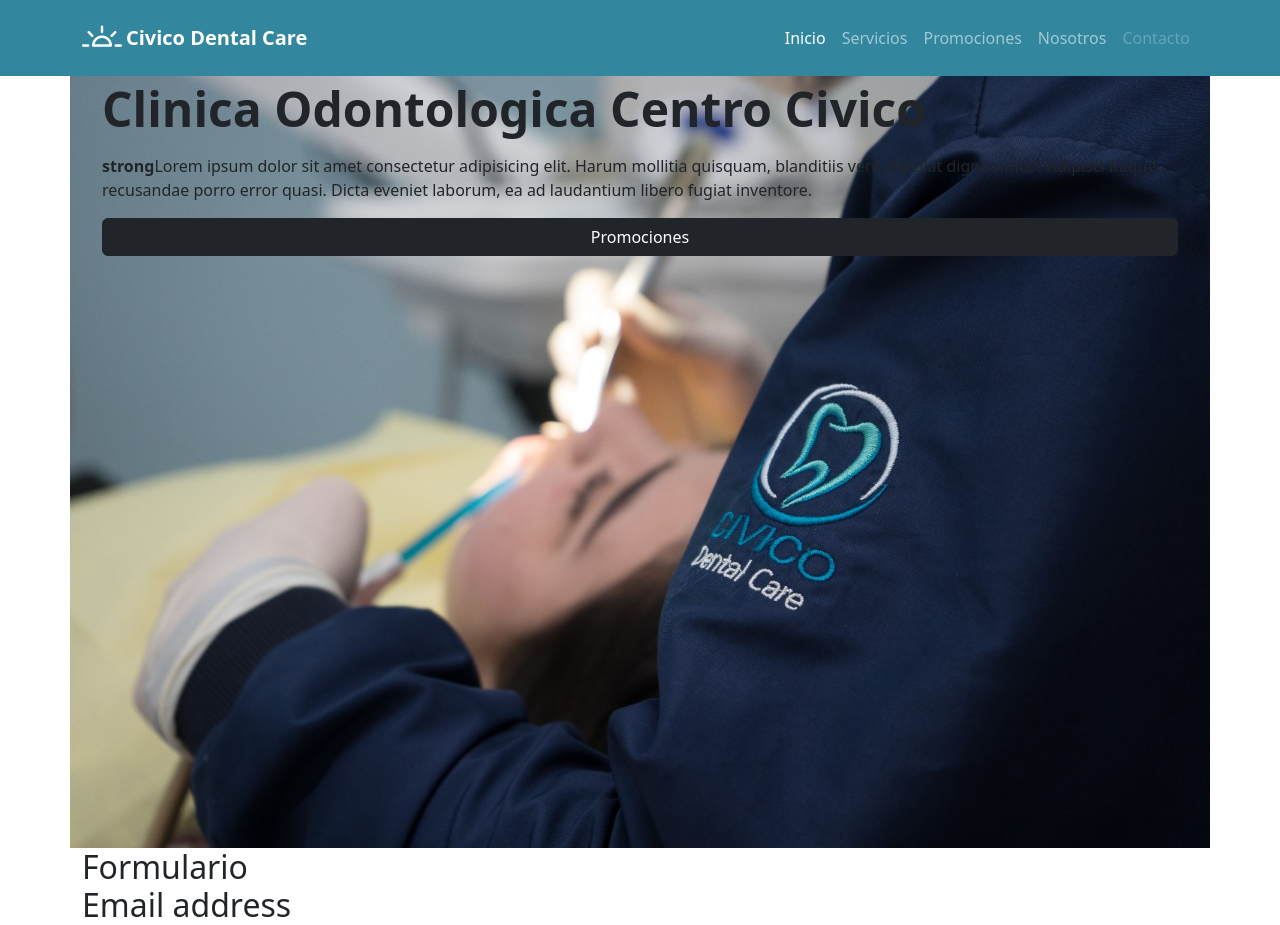
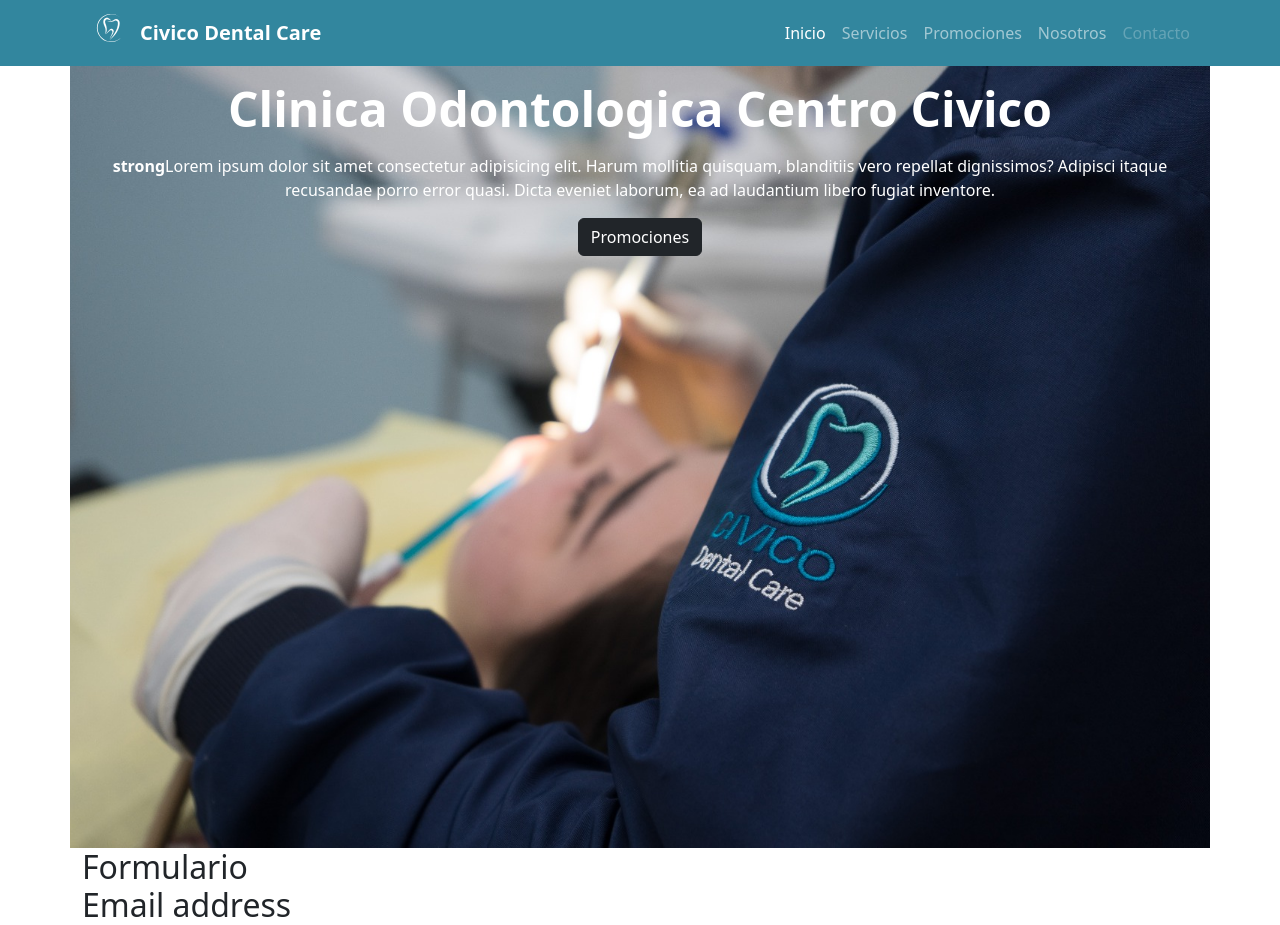
Before and after one commit to matepolicichio/civicodental, a Django app: page / in a window 1280 px wide. Shown: the top 925 px of the page. Run offline with Django 4.2, Linux system fonts and the light colour scheme.

Commit message:
actualizacion: logo y pagina servicios

```diff
--- a/civico/templates/civico/index.html
+++ b/civico/templates/civico/index.html
@@ -17,9 +17,9 @@
     <header class="navbar navbar-expand-md navbar-dark fixed-top">
         <div class="container">
             <div class="d-flex justify-content-around align-items-center fs-2 fw-bold">
-                <i class="bi bi-brightness-alt-high fs-1 text-white"></i>
-                <!-- <img src="{% static 'polls/img/bootstrap-logo.svg' %}" alt="Logo" width="30"
-                class="d-inline-block align-text-bottom"> -->
+                <!-- <i class="bi bi-brightness-alt-high fs-1 text-white"></i> -->
+                <img src="{% static 'civico/img/logo_blanco.svg' %}" alt="Logo" width="50"
+                class="d-inline-block align-text-center ms-1">
                 <a class="navbar-brand ms-1" href="#">Civico Dental Care</a>
             </div>
 
@@ -40,19 +40,20 @@
     </header>
 
     <main>
-
+        {% block contenido %}
         <section class="container portada">
             <div class="row align-items-center mt-5 p-3">
 
-                <div class="col-12 d-flex flex-column p-3">
-                    <h1 class="text-center text-md-start fw-bold display-5 mb-3">Clinica Odontologica Centro Civico</h1>
+                <div class="col-12 d-flex flex-column p-3 text-white">
+                    <h1 class="text-center fw-bold display-5 mb-3">Clinica Odontologica Centro Civico</h1>
 
-                    <p class="text-center text-md-start"><strong>strong</strong>Lorem ipsum dolor sit amet consectetur
+                    <p class="text-center"><strong>strong</strong>Lorem ipsum dolor sit amet consectetur
                         adipisicing elit. Harum mollitia quisquam, blanditiis vero repellat dignissimos? Adipisci itaque
                         recusandae porro error quasi. Dicta eveniet laborum, ea ad laudantium libero fugiat inventore.
                     </p>
-
-                    <button type="button" class="btn btn-dark">Promociones</button>
+                    <div class="d-flex justify-content-center">
+                        <button type="button" class="btn btn-dark">Promociones</button>
+                    </div>
                 </div>
         </section>
 
@@ -73,8 +74,7 @@
                 </div>
             </h2>
         </section>
-
-
+        {% endblock %}
     </main>
 
     <footer>
```
Also changed, not shown: civico/templates/civico/servicios.html (added, +8 -0 lines), civico/static/civico/img/logo_blanco.svg (added).
